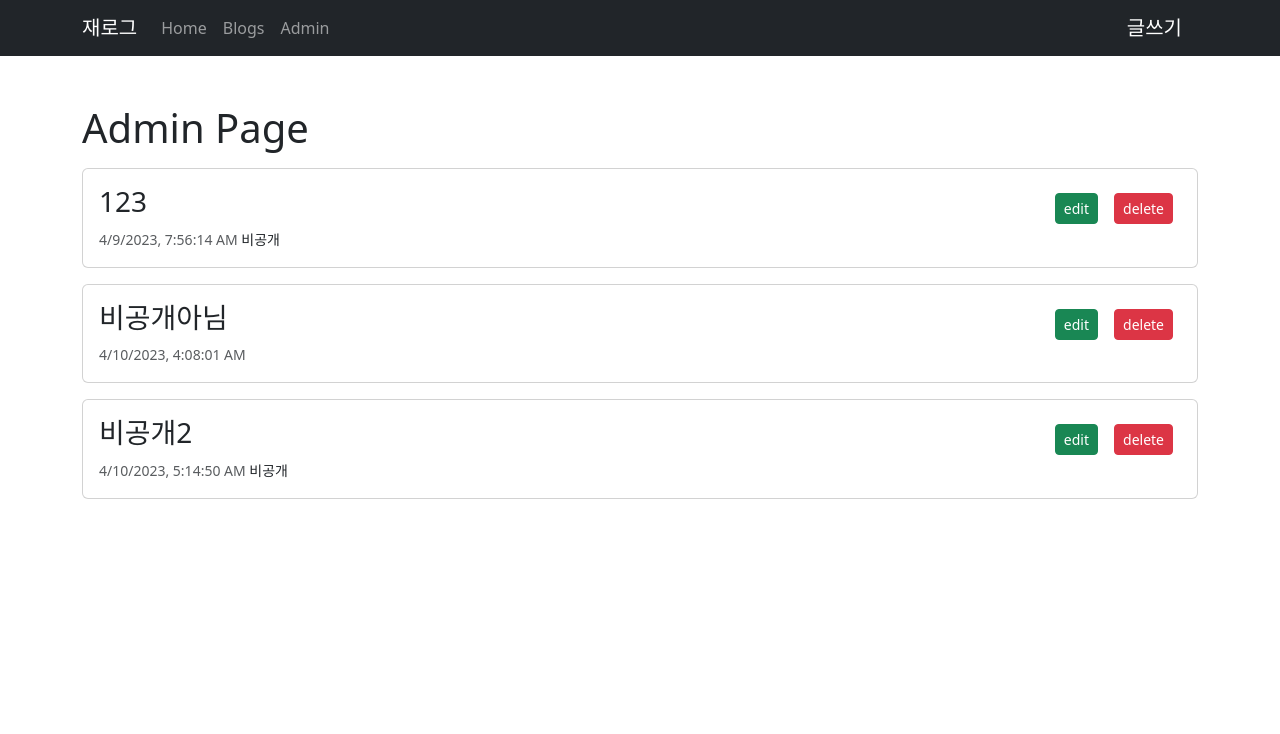
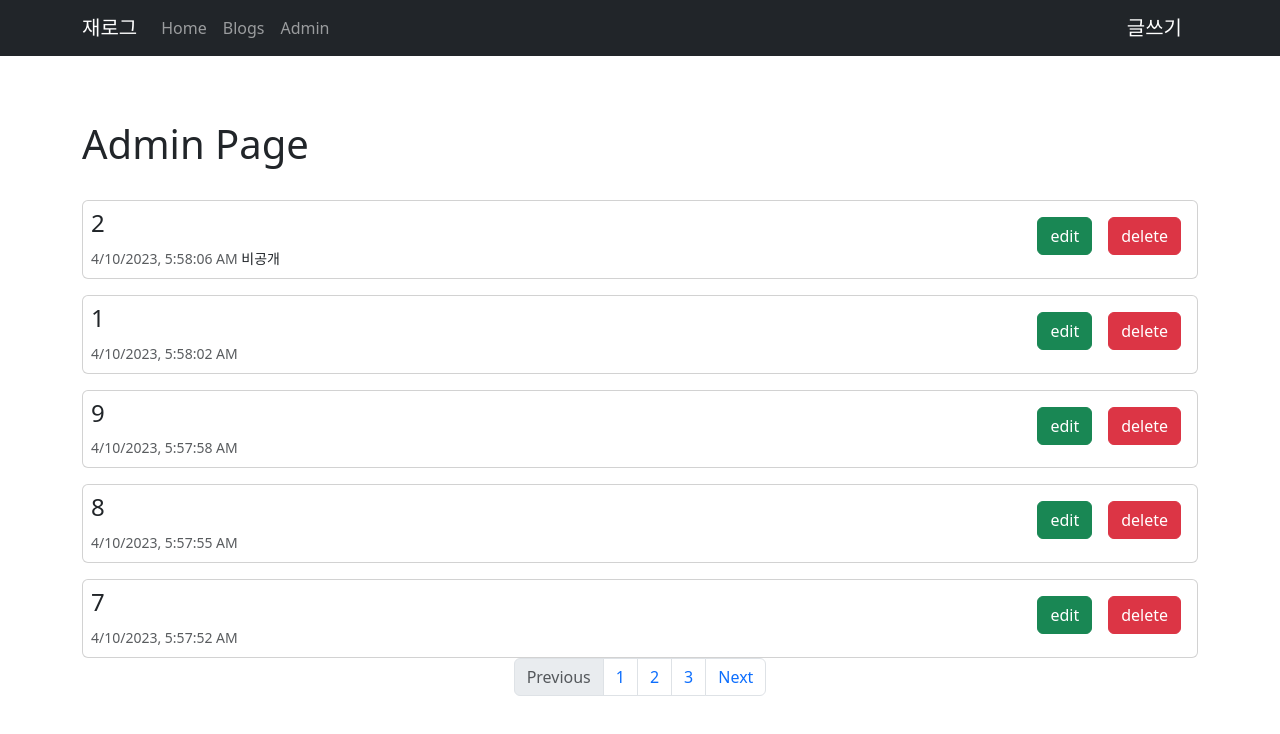
Before and after one commit to bjy6439/toyProject2, a React (Create React App) app: page /admin in a window 1280 px wide. Shown: the top 734 px of the page. Built offline with nearby package versions, Linux system fonts and the light colour scheme; data requests are answered from the project's data file.

Commit message:
Add : pagination 기능 추가

```diff
--- a/db.json
+++ b/db.json
@@ -16,10 +16,73 @@
     },
     {
       "title": "비공개2",
-      "body": "비공개입니다.",
+      "body": "비공개입니다.asdfsfasd",
       "createdAt": 1681103690122,
       "publish": true,
       "id": 10
+    },
+    {
+      "title": "3",
+      "body": "43",
+      "createdAt": 1681106256596,
+      "publish": false,
+      "id": 11
+    },
+    {
+      "title": "4",
+      "body": "5",
+      "createdAt": 1681106260433,
+      "publish": false,
+      "id": 12
+    },
+    {
+      "title": "5",
+      "body": "5",
+      "createdAt": 1681106265039,
+      "publish": false,
+      "id": 13
+    },
+    {
+      "title": "6",
+      "body": "76",
+      "createdAt": 1681106269201,
+      "publish": false,
+      "id": 14
+    },
+    {
+      "title": "7",
+      "body": "7",
+      "createdAt": 1681106272120,
+      "publish": false,
+      "id": 15
+    },
+    {
+      "title": "8",
+      "body": "8",
+      "createdAt": 1681106275087,
+      "publish": false,
+      "id": 16
+    },
+    {
+      "title": "9",
+      "body": "9",
+      "createdAt": 1681106278973,
+      "publish": false,
+      "id": 17
+    },
+    {
+      "title": "1",
+      "body": "1",
+      "createdAt": 1681106282438,
+      "publish": false,
+      "id": 18
+    },
+    {
+      "title": "2",
+      "body": "2",
+      "createdAt": 1681106286085,
+      "publish": true,
+      "id": 19
     }
   ]
 }
--- a/src/Components/BlogList.tsx
+++ b/src/Components/BlogList.tsx
@@ -3,6 +3,8 @@ import axios from "axios";
 import Card from "./Card";
 import { useNavigate } from "react-router-dom";
 import LodingSpiner from "./LodingSpiner";
+import PagiNation from "./PagiNation";
+import { idText } from "typescript";
 
 interface Post {
   id: number;
@@ -18,12 +20,31 @@ const BlogList = ({ admin }: { admin?: boolean }) => {
   const [isPublish, setIsPublish] = useState<boolean>(false);
   const navigate = useNavigate();
 
-  useEffect(() => {
-    axios.get("http://localhost:8080/posts").then((res) => {
-      setPostList(res.data);
-      setLoding(false);
-    });
-  }, []);
+  useEffect(
+    (page = 1) => {
+      axios
+        .get(`http://localhost:8080/posts`, {
+          params: {
+            _page: page,
+            _limit: 5,
+            _sort: "id",
+            _order: "desc",
+          },
+        })
+        .then((res) => {
+          if (isPublish) {
+            setPostList(
+              res.data.filter((item: any) => {
+                return item.publish !== true;
+              })
+            );
+          }
+          setPostList(res.data);
+          setLoding(false);
+        });
+    },
+    [isPublish]
+  );
 
   const PostDel = (id: number) => {
     axios.delete(`http://localhost:8080/posts/${id}`).then(() => {
@@ -64,7 +85,7 @@ const BlogList = ({ admin }: { admin?: boolean }) => {
                   {admin && (
                     <>
                       <button
-                        className="btn btn-success m-2 btn-sm"
+                        className="btn btn-success m-2"
                         onClick={(e) => {
                           e.stopPropagation();
                           navigate(`/blogs/edit/${post.id}`);
@@ -73,7 +94,7 @@ const BlogList = ({ admin }: { admin?: boolean }) => {
                         edit
                       </button>
                       <button
-                        className="btn btn-danger m-2 btn-sm"
+                        className="btn btn-danger m-2"
                         onClick={(e) => {
                           e.stopPropagation();
                           PostDel(post.id);
@@ -87,6 +108,7 @@ const BlogList = ({ admin }: { admin?: boolean }) => {
               );
             })}
           </div>
+          <PagiNation />
         </>
       );
     } else {
--- a/src/Components/Card.tsx
+++ b/src/Components/Card.tsx
@@ -20,16 +20,16 @@ const Card = ({
   const navigate = useNavigate();
 
   return (
-    <div className="card mt-3">
-      <div className="card-body">
+    <div className="card mt-3 ">
+      <div className="card-body p-2 ">
         <div
-          className="d-flex justify-content-between cursor-pointer z-index-2"
+          className="d-flex justify-content-between z-index-2"
           onClick={() => {
             navigate(`/blogs/${id}`);
           }}
         >
           <div>
-            <h3>{title}</h3>
+            <h4>{title}</h4>
             <small className="text-muted">{getTime(createdAt)}</small>
             {publish && <small> 비공개</small>}
           </div>
--- /dev/null
+++ b/src/Components/PagiNation.tsx
@@ -0,0 +1,38 @@
+import React from "react";
+import { Link } from "react-router-dom";
+
+const PagiNation = () => {
+  return (
+    <nav aria-label="Page navigation example">
+      <ul className="pagination justify-content-center">
+        <li className="page-item disabled">
+          <Link className="page-link" to="blogs/_page=1&_limit=5">
+            Previous
+          </Link>
+        </li>
+        <li className="page-item">
+          <Link className="page-link" to="_page=1">
+            1
+          </Link>
+        </li>
+        <li className="page-item">
+          <Link className="page-link" to="#">
+            2
+          </Link>
+        </li>
+        <li className="page-item">
+          <Link className="page-link" to="#">
+            3
+          </Link>
+        </li>
+        <li className="page-item">
+          <Link className="page-link" to="#">
+            Next
+          </Link>
+        </li>
+      </ul>
+    </nav>
+  );
+};
+
+export default PagiNation;
--- a/src/pages/AdminPage/AdminPage.tsx
+++ b/src/pages/AdminPage/AdminPage.tsx
@@ -3,7 +3,7 @@ import BlogList from "../../Components/BlogList";
 const AdminPage = () => {
   return (
     <>
-      <h1>Admin Page</h1>
+      <h1 className="py-3">Admin Page</h1>
       <BlogList admin={true} />
     </>
   );
```
